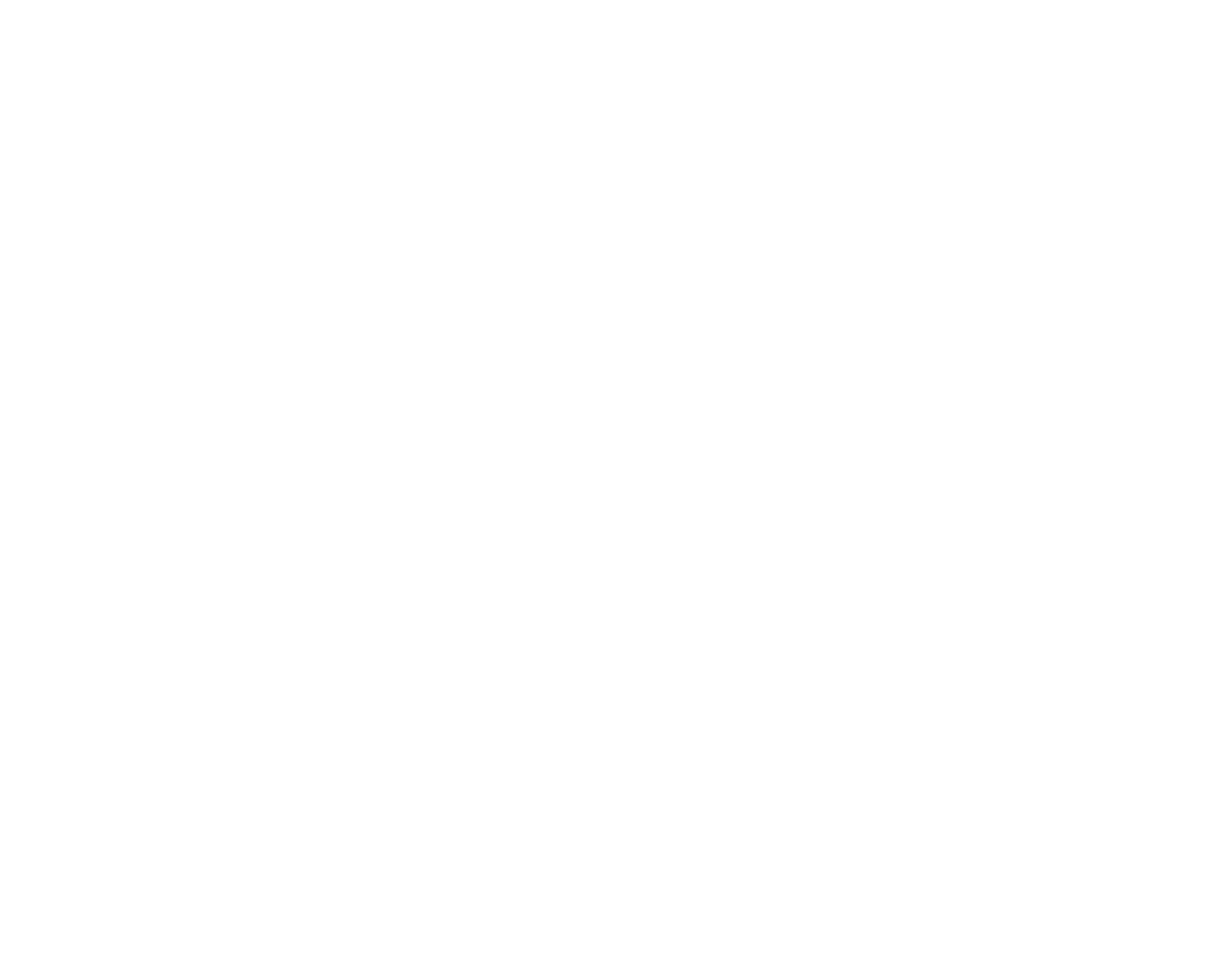
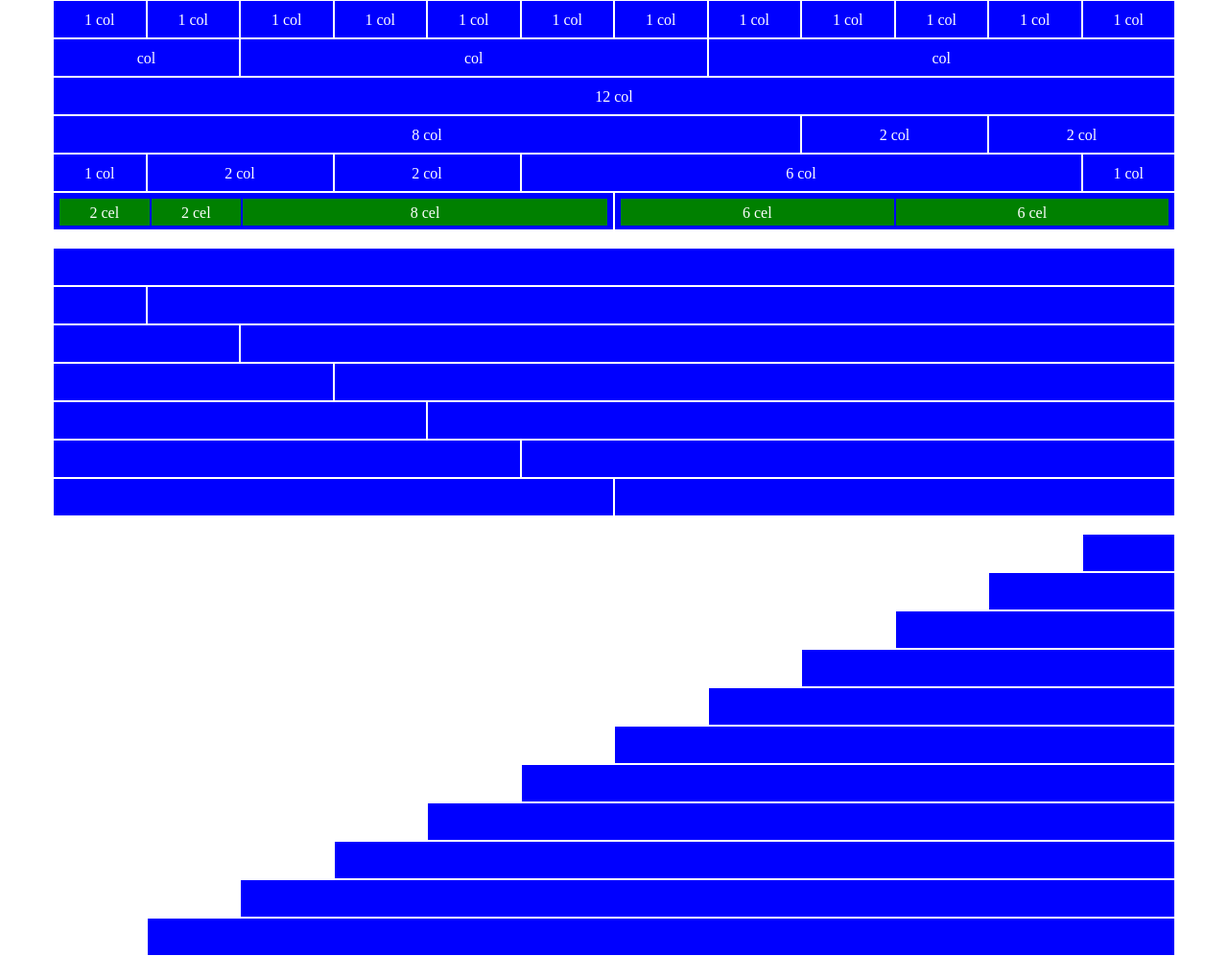
Before and after one commit to enricopic85/html-css-12bool, a plain HTML site: page index.html in a window 1280 px wide. Shown: the whole page at 96% size. Before the commit the page ends 800 px from the top, so only its background shows below. Drawn offline with Linux system fonts and the light colour scheme.

Commit message:
fine primo esercizio

```diff
--- a/css/style.css
+++ b/css/style.css
@@ -0,0 +1,26 @@
+.box{
+    background-color: blue;
+    border: 1px solid white;
+    height: 40px;
+    text-align: center;
+    line-height: 40px;
+}
+
+p{
+    color: white;
+}
+.row-green{
+    display: flex;
+    flex-direction: row;
+    flex-wrap: wrap;
+    padding-top: 5px;
+    padding-left: 5px;
+    padding-right: 5px;
+}
+.box-green{
+    background-color: green;
+    height: 30px;
+    border: 1px solid blue;
+    text-align: center;
+    line-height: 30px;
+}
--- a/index.html
+++ b/index.html
@@ -9,6 +9,86 @@
     <link rel="stylesheet" href="css/style.css">
 </head>
 <body>
-
+    <div class="container">
+        <div class="row">
+            <div class="box col-xs-1"><p>1 col</p></div>
+            <div class="box col-xs-1"><p>1 col</p></div>
+            <div class="box col-xs-1"><p>1 col</p></div>
+            <div class="box col-xs-1"><p>1 col</p></div>
+            <div class="box col-xs-1"><p>1 col</p></div>
+            <div class="box col-xs-1"><p>1 col</p></div>
+            <div class="box col-xs-1"><p>1 col</p></div>
+            <div class="box col-xs-1"><p>1 col</p></div>
+            <div class="box col-xs-1"><p>1 col</p></div>
+            <div class="box col-xs-1"><p>1 col</p></div>
+            <div class="box col-xs-1"><p>1 col</p></div>
+            <div class="box col-xs-1"><p>1 col</p></div>
+        </div>
+        <div class="row">
+            <div class="box col-xs-2"><p>col</p></div>
+            <div class="box col-xs-5"><p>col</p></div>
+            <div class="box col-xs-5"><p>col</p></div>
+        </div>
+        <div class="row">
+            <div class="box col-xs-12"><p>12 col</p></div>
+        </div>
+        <div class="row">
+            <div class="box col-xs-8"><p> 8 col</p></div>
+            <div class="box col-xs-2"><p> 2 col</p></div>
+            <div class="box col-xs-2"><p> 2 col</p></div>
+        </div>
+        <div class="row">
+            <div class="box col-xs-1"><p>1 col</p></div>
+            <div class="box col-xs-2"><p>2 col</p></div>
+            <div class="box col-xs-2"><p>2 col</p></div>
+            <div class="box col-xs-6"><p>6 col</p></div>
+            <div class="box col-xs-1"><p>1 col</p></div>
+        </div>
+        <div class="row">
+            <div class="box col-xs-6">
+                <div class="row-green">
+                    <div class="box-green col-xs-2"><p>2 cel</p></div>
+                    <div class="box-green col-xs-2"><p>2 cel</p></div>
+                    <div class="box-green col-xs-8"><p>8 cel</p></div>
+                </div>
+            </div>
+            <div class="box col-xs-6">
+                <div class="row-green">
+                    <div class="box-green col-xs-6"><p>6 cel</p></div>
+                    <div class="box-green col-xs-6"><p>6 cel</p></div>
+                </div>
+            </div>
+        </div>
+        <br>
+        <div class="row">
+            <div class="box col-xs-12"></div>
+            <div class="box col-xs-1"></div>
+            <div class="box col-xs-11"></div>
+            <div class="box col-xs-2"></div>
+            <div class="box col-xs-10"></div>
+            <div class="box col-xs-3"></div>
+            <div class="box col-xs-9"></div>
+            <div class="box col-xs-4"></div>
+            <div class="box col-xs-8"></div>
+            <div class="box col-xs-5"></div>
+            <div class="box col-xs-7"></div>
+            <div class="box col-xs-6"></div>
+            <div class="box col-xs-6"></div>
+        </div>
+        <br>
+        <div class="row">
+            <div class="box col-xs-offset-11 col-xs-1"></div>
+            <div class="box col-xs-offset-10 col-xs-2"></div>
+            <div class="box col-xs-offset-9 col-xs-3"></div>
+            <div class="box col-xs-offset-8 col-xs-4"></div>
+            <div class="box col-xs-offset-7 col-xs-5"></div>
+            <div class="box col-xs-offset-6 col-xs-6"></div>
+            <div class="box col-xs-offset-5 col-xs-7"></div>
+            <div class="box col-xs-offset-4 col-xs-8"></div>
+            <div class="box col-xs-offset-3 col-xs-9"></div>
+            <div class="box col-xs-offset-2 col-xs-10"></div>
+            <div class="box col-xs-offset-1 col-xs-11"></div>
+        </div>
+    </div>
 </body>
 </html>
```
